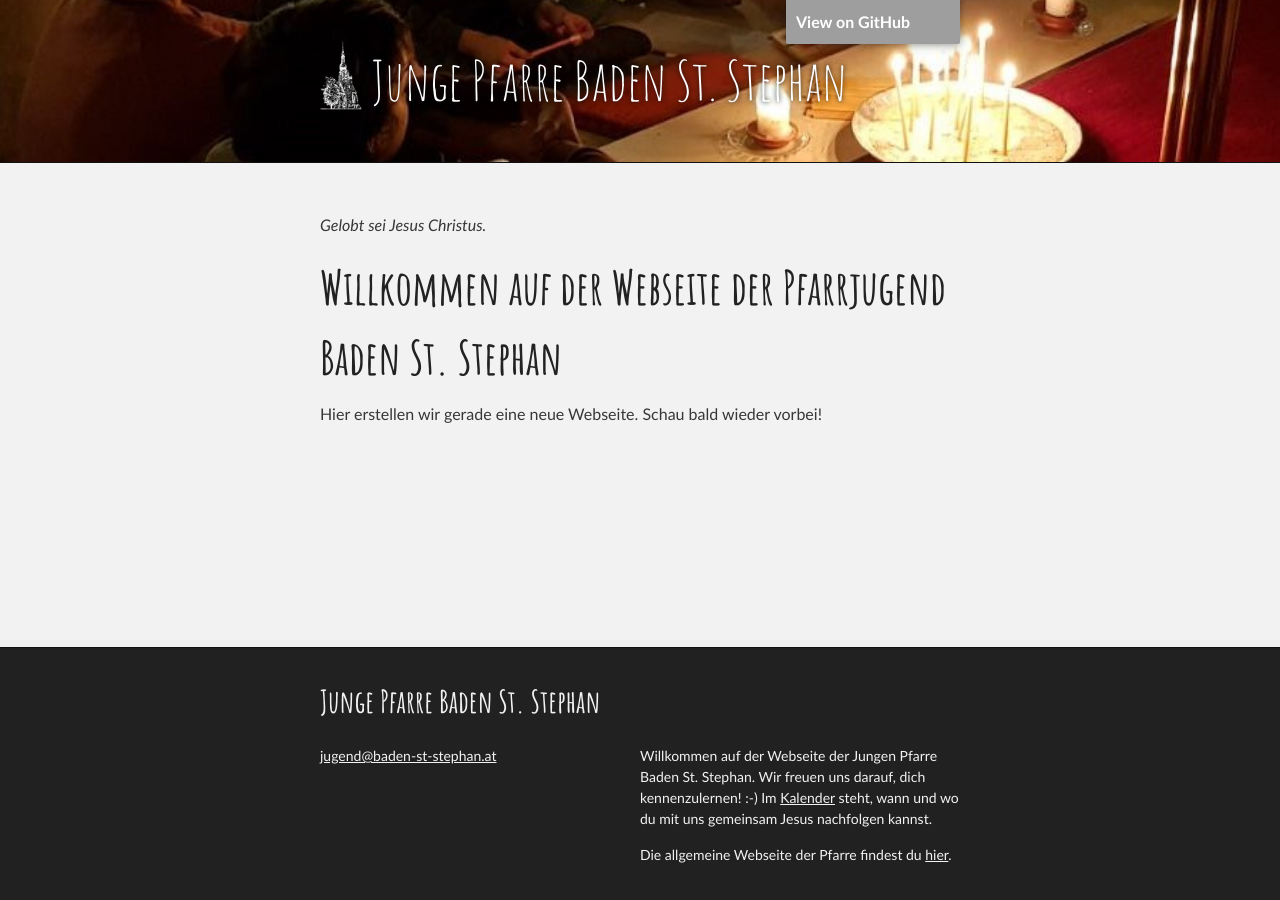
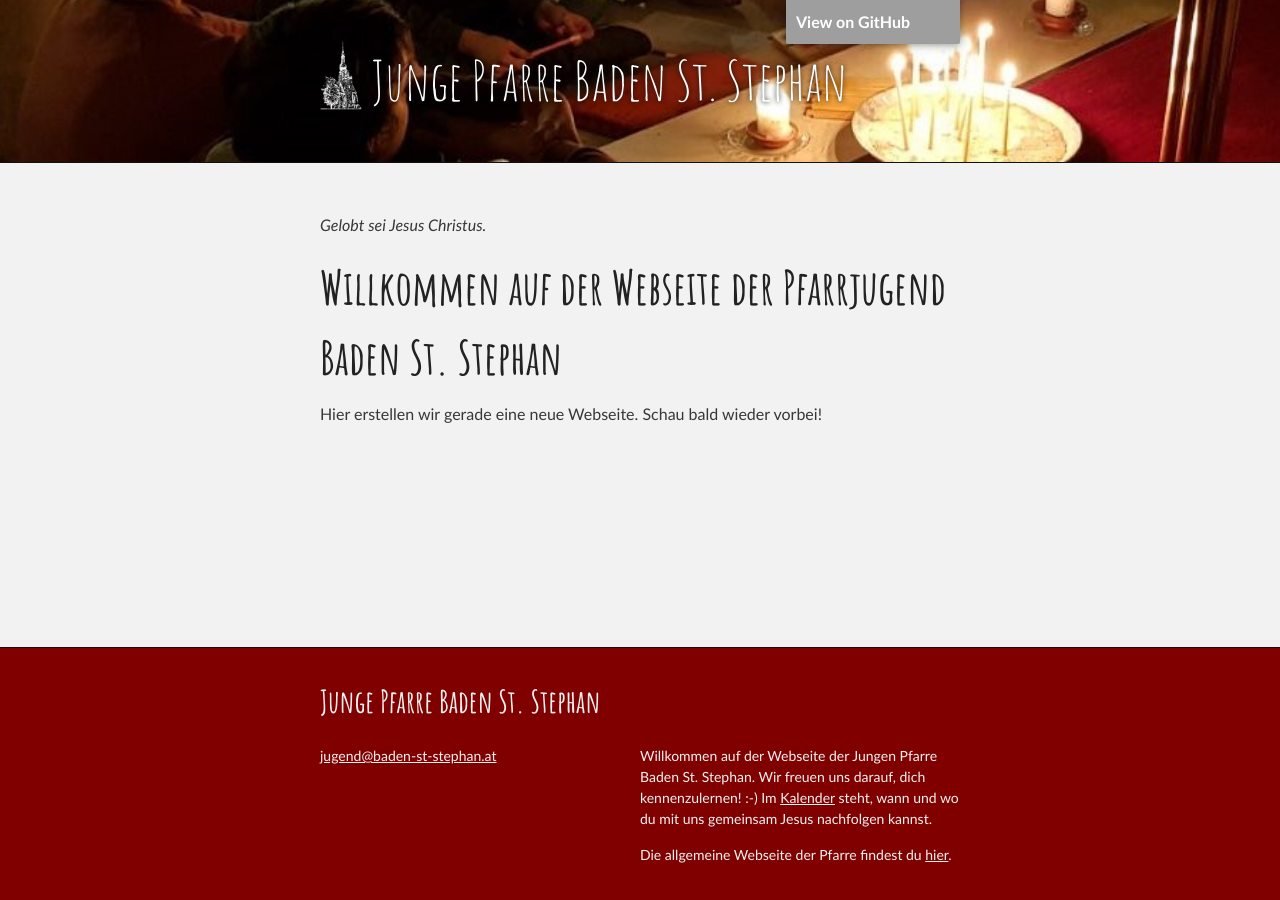
Before and after one commit to xannaveronix/junge-pfarre.github.io, a Jekyll site: the page built from index.md, in a window 1280 px wide. Built offline with Jekyll 4.4.1, drawn with Linux system fonts in a browser that asks for light colours; the repository's description, which GitHub fills in, is left out; grey boxes are pictures that could not be loaded.

Commit message:
Ändern der Footer-Farbe

```diff
--- a/assets/css/style.scss
+++ b/assets/css/style.scss
@@ -83,6 +83,10 @@ h6 {
   flex-grow: 1;
 }
 
+#footer_wrap {
+  background: #800000;
+}
+
 footer {
   overflow: hidden;
 }
```
